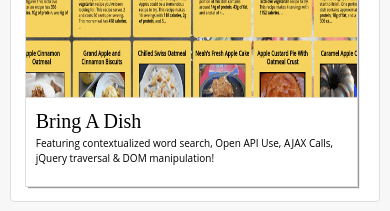
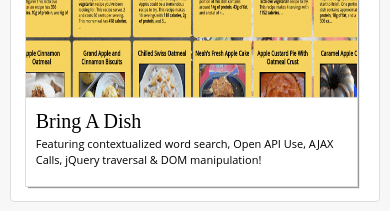
Before and after one commit to aaronleebrooks/portfolio-site, a plain HTML site: page index.html in a window 390 px wide. Shown: the part 3320-3531 px from the top of the page. Drawn offline with nearby package versions, Linux system fonts and the light colour scheme.

Commit message:
fixed text-boxes2

```diff
--- a/index.css
+++ b/index.css
@@ -634,7 +634,8 @@ nav div ul li:hover {
 }
 
 .tech-used {
-  font-size: 10px;
+  font-size: 11px;
+  padding-right: 4px;
 }
 }
 
```
